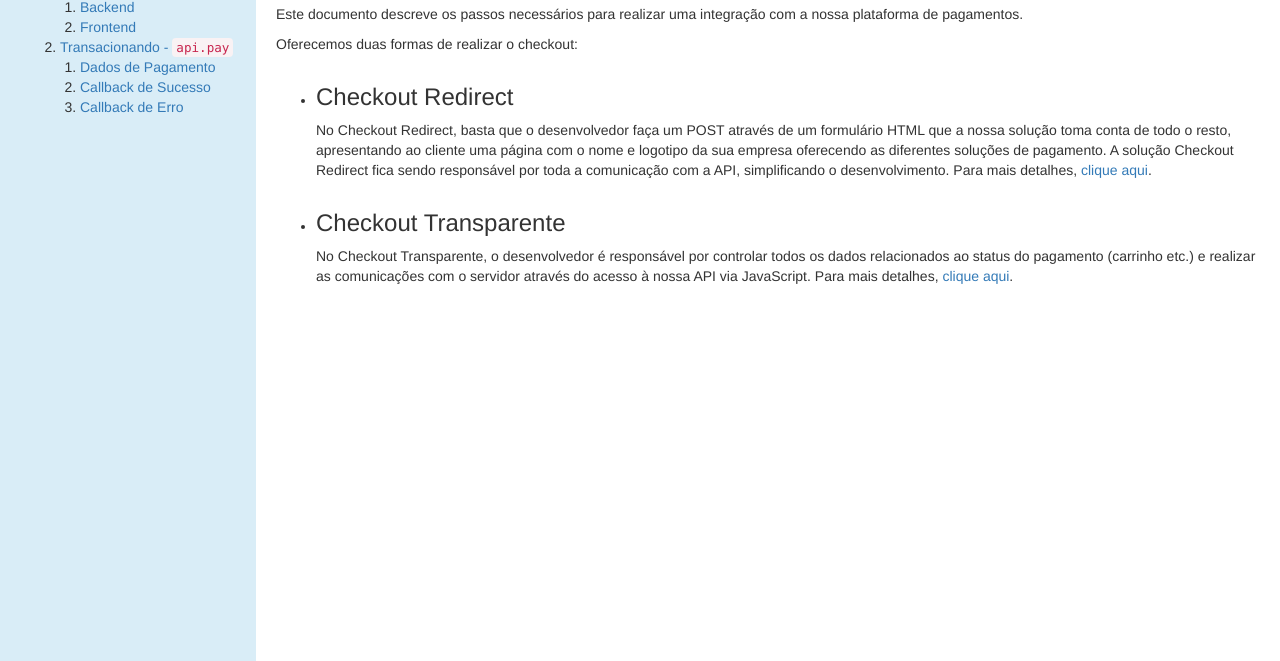
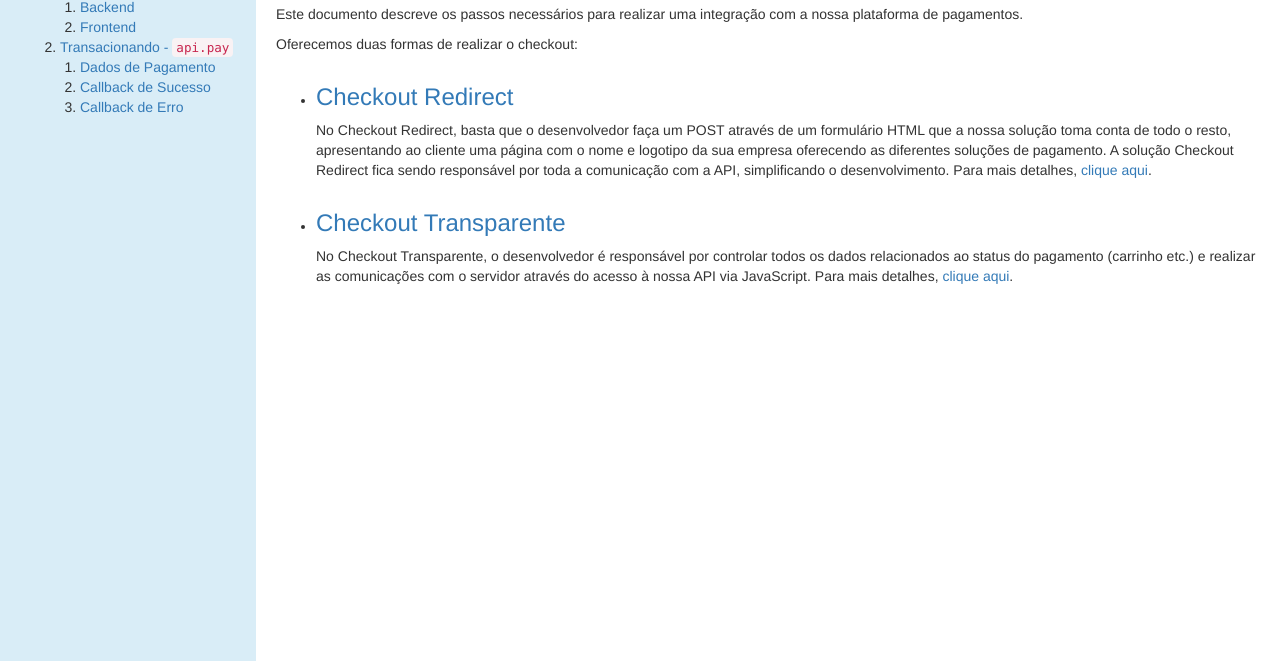
Before and after one commit to muxi-dev/muxi-dev.github.io, a plain HTML site: page v1/index.html in a window 1280 px wide. Shown: the part 139-800 px from the top of the page. Drawn offline with nearby package versions, Linux system fonts and the light colour scheme; a small style sheet from the web is missing.

Commit message:
melhorando links na introdução

```diff
--- a/v1/index.html
+++ b/v1/index.html
@@ -48,11 +48,11 @@
           <p>Oferecemos duas formas de realizar o checkout:
           <ul>
             <li>
-              <h3>Checkout Redirect</h3>
+              <h3><a href="#checkout_redirect">Checkout Redirect</a></h3>
               <p>No Checkout Redirect, basta que o desenvolvedor faça um POST através de um formulário HTML que a nossa solução toma conta de todo o resto, apresentando ao cliente uma página com o nome e logotipo da sua empresa oferecendo as diferentes soluções de pagamento. A solução Checkout Redirect fica sendo responsável por toda a comunicação com a API, simplificando o desenvolvimento. Para mais detalhes, <a href="#checkout_redirect">clique aqui</a>.</p>
             </li>
             <li>
-              <h3>Checkout Transparente</h3>
+              <h3><a href="#api_javascript">Checkout Transparente</a></h3>
               <p>No Checkout Transparente, o desenvolvedor é responsável por controlar todos os dados relacionados ao status do pagamento (carrinho etc.) e realizar as comunicações com o servidor através do acesso à nossa API via JavaScript. Para mais detalhes, <a href="#api_javascript">clique aqui</a>.</p>
             </li>
         </article>
```
